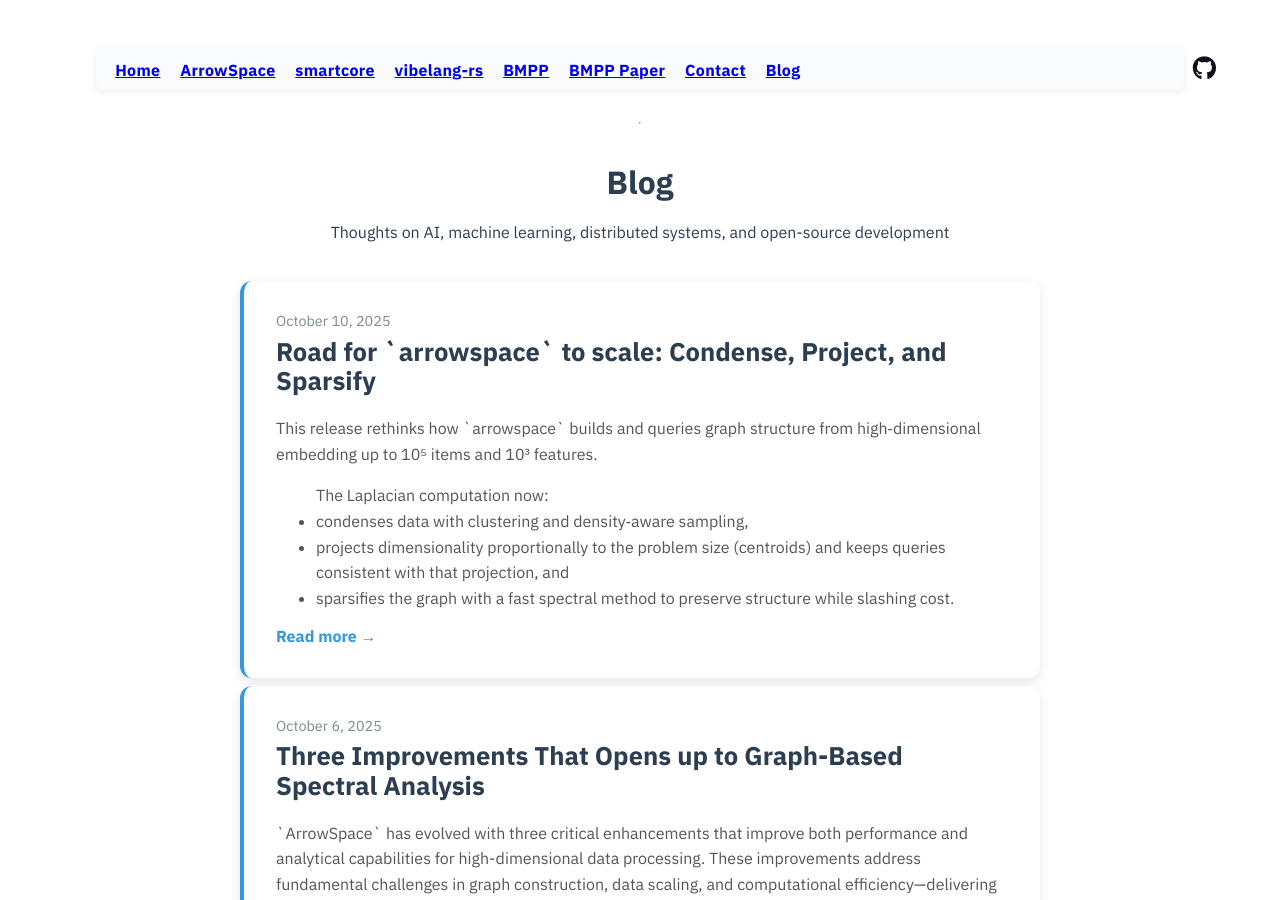
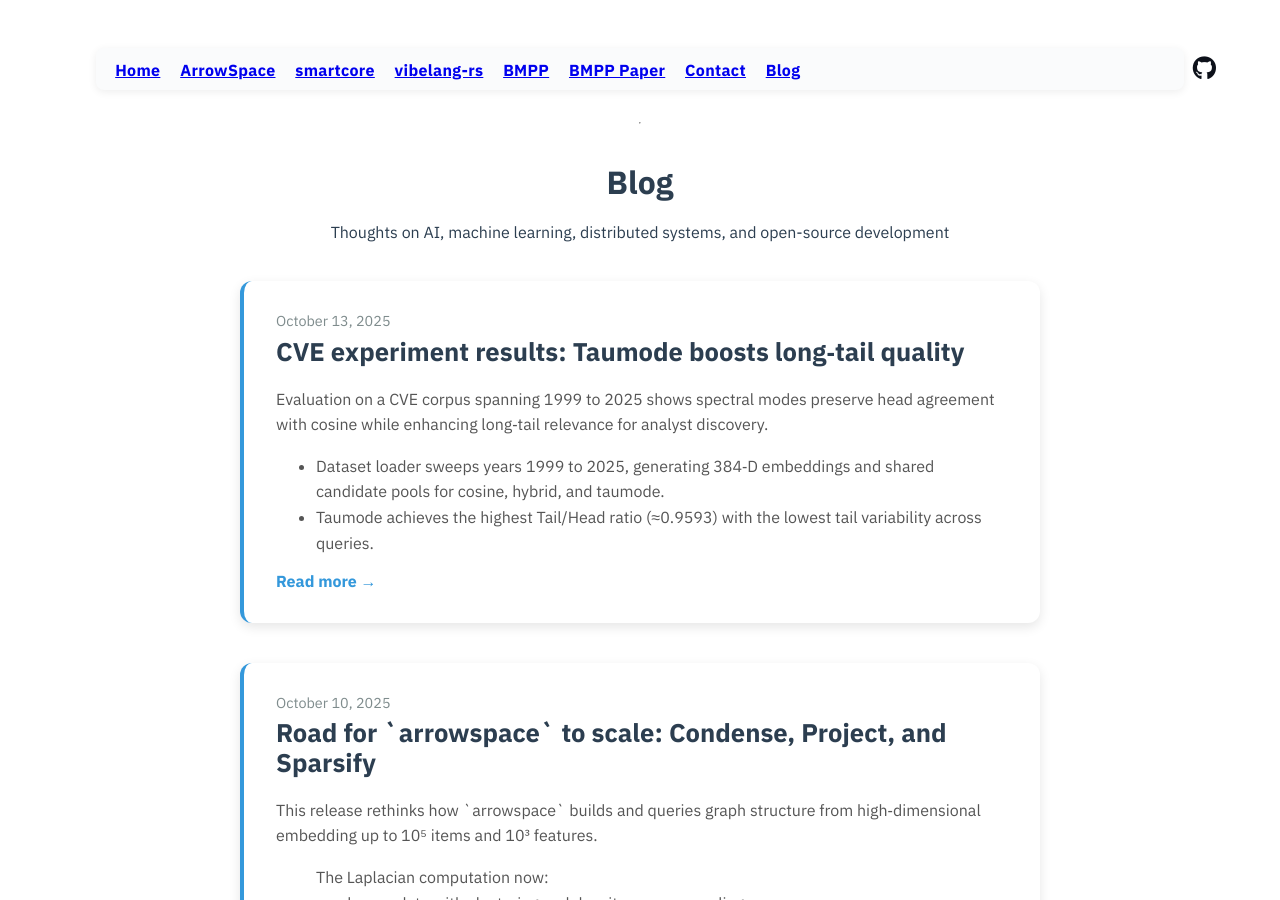
Before and after one commit to Mec-iS/staticwebpage, a Jekyll site: the page built from blog.md, in a window 1280 px wide and 900 px high. Built offline with Jekyll 4.4.1, drawn with Linux system fonts in a browser that asks for light colours; nearby versions of some CDN libraries.

Commit message:
Blog post 4

```diff
--- a/blog.md
+++ b/blog.md
@@ -11,47 +11,53 @@ layout: default
     </div>
 
     <div class="blog-posts">
-    <!-- Blog Post 2: Performance improvements -->
-        <article class="blog-post-card">
-        <div class="blog-post-meta">October 10, 2025</div>
+    <!-- Blog Post: CVE-scale results -->
+    <article class="blog-post-card">
+        <div class="blog-post-meta">October 13, 2025</div>
         <h2 class="blog-post-title">
-        <a href="/posts/003_performance_improvements">Road for `arrowspace` to scale: Condense, Project, and Sparsify</a>
-        </h2>
+        <a href="/posts/004_beyond_cosine_similarity">CVE experiment results: Taumode boosts long‑tail quality</a></h2>
         <div class="blog-post-abstract">
-            <p>This release rethinks how `arrowspace` builds and queries graph structure from high‑dimensional embedding up to 10⁵ items and 10³ features. <ul>The Laplacian computation now:
-                <li>condenses data with clustering and density‑aware sampling,</li>
-                <li>projects dimensionality proportionally to the problem size (centroids) and keeps queries consistent with that projection, and </li>
-                <li>sparsifies the graph with a fast spectral method to preserve structure while slashing cost.</li></ul></p>
+            <p>Evaluation on a CVE corpus spanning 1999 to 2025 shows spectral modes preserve head agreement with cosine while enhancing long‑tail relevance for analyst discovery.<ul> <li>Dataset loader sweeps years 1999 to 2025, generating 384‑D embeddings and shared candidate pools for cosine, hybrid, and taumode.</li><li>Taumode achieves the highest Tail/Head ratio (≈0.9593) with the lowest tail variability across queries. </li></ul></p>
         </div>
-        <a href="/posts/003_performance_improvements" class="blog-read-more">Read more →</a>
-        </article>
+        <a href="/posts/004_beyond_cosine_similarity" class="blog-read-more">Read more →</a>
+    </article>
+
+    <!-- Blog Post 3: Performance improvements -->
+    <article class="blog-post-card">
+    <div class="blog-post-meta">October 10, 2025</div>
+    <h2 class="blog-post-title">
+    <a href="/posts/003_performance_improvements">Road for `arrowspace` to scale: Condense, Project, and Sparsify</a>
+    </h2>
+    <div class="blog-post-abstract">
+        <p>This release rethinks how `arrowspace` builds and queries graph structure from high‑dimensional embedding up to 10⁵ items and 10³ features. <ul>The Laplacian computation now:
+            <li>condenses data with clustering and density‑aware sampling,</li>
+            <li>projects dimensionality proportionally to the problem size (centroids) and keeps queries consistent with that projection, and </li>
+            <li>sparsifies the graph with a fast spectral method to preserve structure while slashing cost.</li></ul></p>
     </div>
+    <a href="/posts/003_performance_improvements" class="blog-read-more">Read more →</a>
+    </article>
 
-    <div class="blog-posts">
     <!-- Blog Post 2: October improvements -->
-        <article class="blog-post-card">
-        <div class="blog-post-meta">October 6, 2025</div>
-        <h2 class="blog-post-title">
-        <a href="/posts/002_early_october_improvements">Three Improvements That Opens up to Graph-Based Spectral Analysis</a>
-        </h2>
-        <div class="blog-post-abstract">
-            <p>`ArrowSpace` has evolved with three critical enhancements that improve both performance and analytical capabilities for high-dimensional data processing. These improvements address fundamental challenges in graph construction, data scaling, and computational efficiency—delivering measurable gains that matter to production systems</p>
-        </div>
-        <a href="/posts/002_early_october_improvements" class="blog-read-more">Read more →</a>
-        </article>
+    <article class="blog-post-card">
+    <div class="blog-post-meta">October 6, 2025</div>
+    <h2 class="blog-post-title">
+    <a href="/posts/002_early_october_improvements">Three Improvements That Opens up to Graph-Based Spectral Analysis</a>
+    </h2>
+    <div class="blog-post-abstract">
+        <p>`ArrowSpace` has evolved with three critical enhancements that improve both performance and analytical capabilities for high-dimensional data processing. These improvements address fundamental challenges in graph construction, data scaling, and computational efficiency—delivering measurable gains that matter to production systems</p>
     </div>
+    <a href="/posts/002_early_october_improvements" class="blog-read-more">Read more →</a>
+    </article>
 
-    <div class="blog-posts">
     <!-- Blog Post 1: Energy-Informed Vector Search -->
-        <article class="blog-post-card">
-        <div class="blog-post-meta">October 1, 2025</div>
-        <h2 class="blog-post-title">
-        <a href="/posts/001_energy_informed_db">The Next Evolution in AI Memory: Energy-Informed Vector Search</a>
-        </h2>
-        <div class="blog-post-abstract">
-            <p>Vector databases have become the backbone of modern AI workflows, particularly in RAG systems. But traditional approaches are fundamentally limited—they miss the deeper structural patterns that define how information relates within domains. Discover how ArrowSpace introduces energy-informed indexing through taumode, enabling AI systems with memory that truly understands domain contexts through spectral signatures and graph Laplacian energy.</p>
-        </div>
-        <a href="/posts/001_energy_informed_db" class="blog-read-more">Read more →</a>
-        </article>
+    <article class="blog-post-card">
+    <div class="blog-post-meta">October 1, 2025</div>
+    <h2 class="blog-post-title">
+    <a href="/posts/001_energy_informed_db">The Next Evolution in AI Memory: Energy-Informed Vector Search</a>
+    </h2>
+    <div class="blog-post-abstract">
+        <p>Vector databases have become the backbone of modern AI workflows, particularly in RAG systems. But traditional approaches are fundamentally limited—they miss the deeper structural patterns that define how information relates within domains. Discover how ArrowSpace introduces energy-informed indexing through taumode, enabling AI systems with memory that truly understands domain contexts through spectral signatures and graph Laplacian energy.</p>
     </div>
+    <a href="/posts/001_energy_informed_db" class="blog-read-more">Read more →</a>
+    </article>
 </div>
```
Also changed, not shown: index.md (+11 -0 lines), posts/004_beyond_cosine_similarity.md (added, +225 -0 lines), assets/blog/004/cve_tail_analysis.png (added), assets/blog/004/cve_top10_comparison.png (added), posts/003_performance_improvements copy.md (renamed from posts/003_performance_improvements.md).
